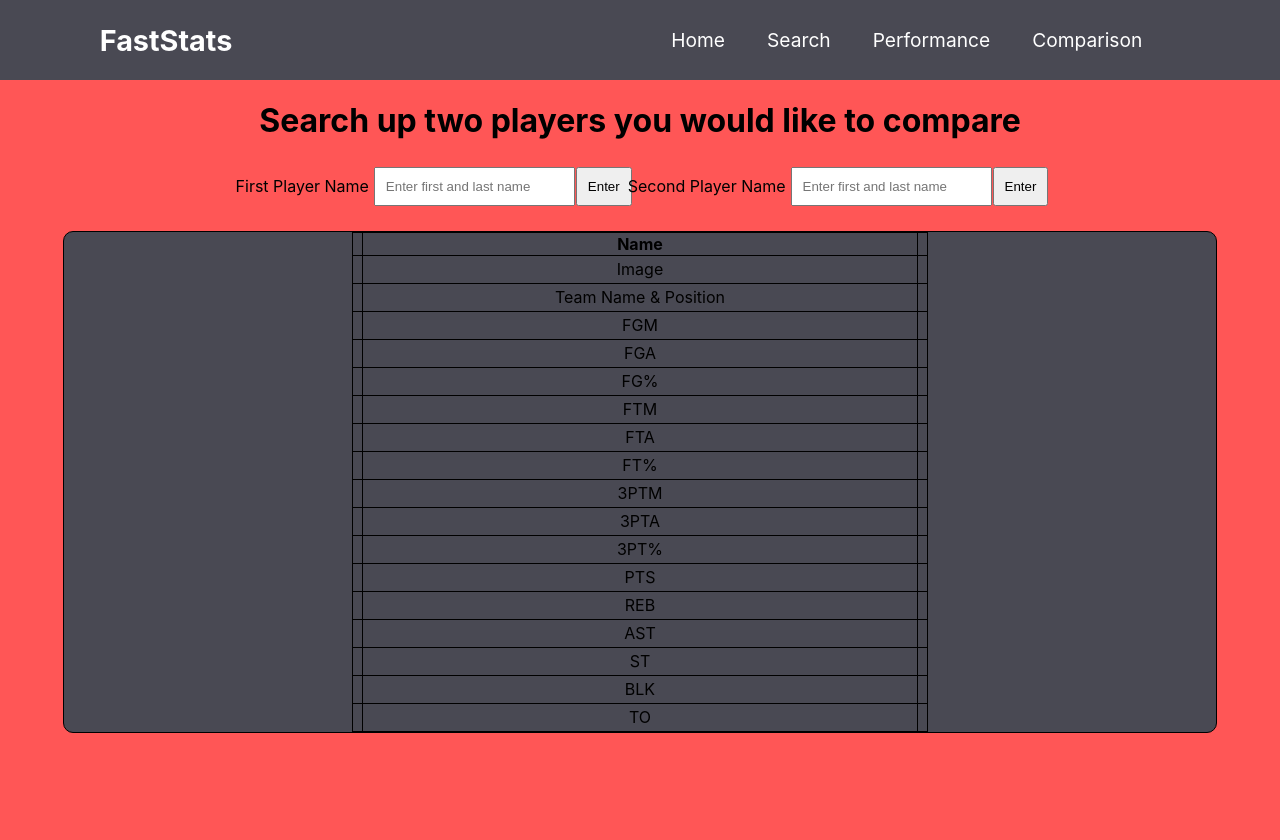
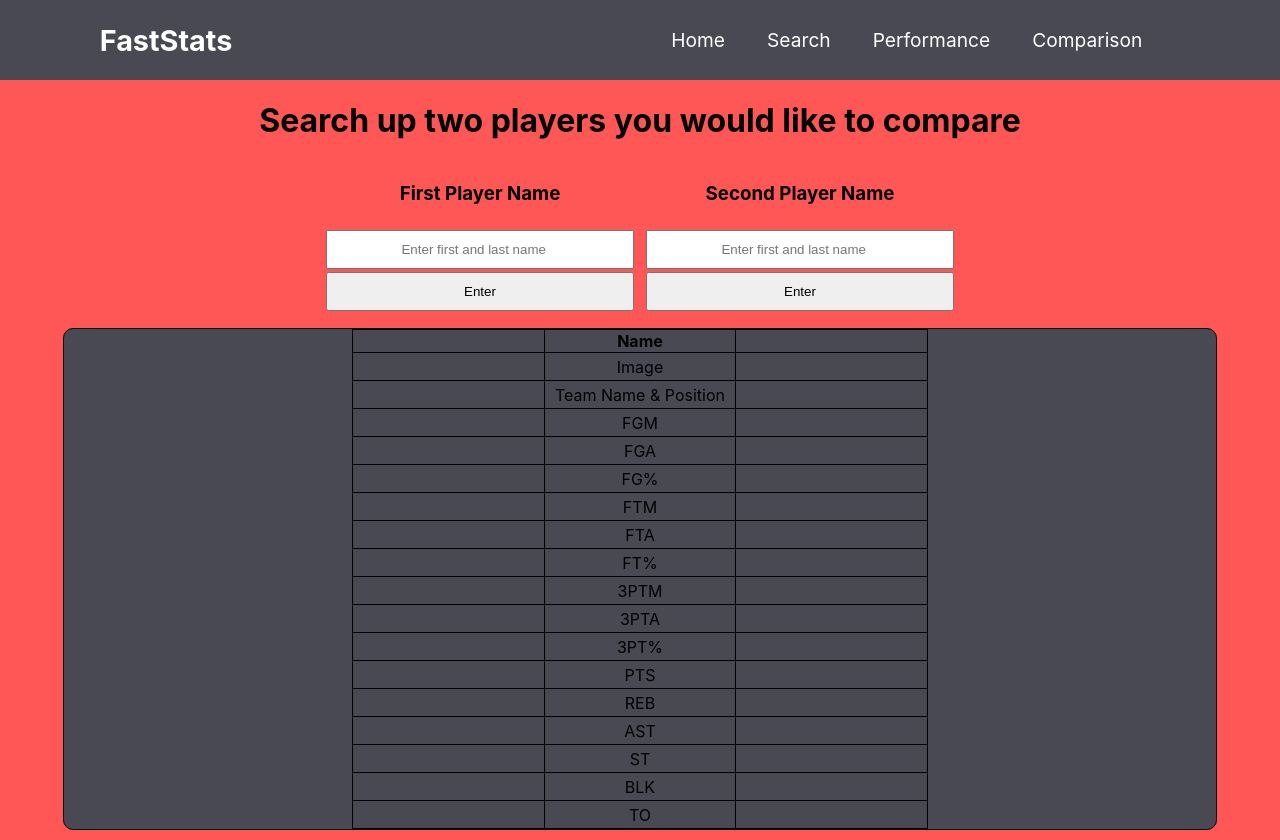
Before and after one commit to ntommy06/CS410P-FinalProject, a React (Create React App) app in the folder my-app/: page /compare in a window 1280 px wide. Before the commit the page ends 800 px from the top, so only its background shows below. Built offline with nearby package versions, Linux system fonts and the light colour scheme.

Commit message:
Completed Compare - Need Images v2

```diff
--- a/my-app/src/pages/Compare.css
+++ b/my-app/src/pages/Compare.css
@@ -26,7 +26,7 @@
     justify-content: center;
 }
 
-.myTable {
+table.myTable {
     border: 1px solid;
     border-collapse: collapse;
     position: relative;
@@ -35,10 +35,39 @@
     width: 50%;
 }
 
+table.mainTable {
+    border: none;
+    border-collapse: collapse;
+    position: relative;
+    margin-left: auto;
+    margin-right: auto;
+    width: 50%;
+}
 
+#textName {
+    display: flex;
+    position: relative;
+}
 
-
-th, td {
+.myTable th, .myTable td {
     border: 1px solid black;
     text-align: center;
+    width: 30%;
 }
+
+.mainTable th, .mainTable td {
+    border: none;
+    text-align: center;
+    width: 50%;
+}
+
+input {
+    width: 97%;
+    text-align: center;
+    justify-content: center;
+}
+
+button {
+    width: 97%;
+
+}
--- a/my-app/src/pages/Compare.js
+++ b/my-app/src/pages/Compare.js
@@ -21,25 +21,27 @@ class Compare extends Component {
             <div className='myCompare'>
                 <h1>Search up two players you would like to compare</h1>
             </div>
-            <div className="search">
-                First Player Name
-                <input
-                    type="search"
-                    id="compare1"
-                    placeholder="Enter first and last name"
-                    name="input"
-                />
-                <button type="submit" id="btn" onClick={this.getPlayerId1}>Enter</button>
-
-                Second Player Name
-                <br />
-                <input
-                    type="search"
-                    id="compare2"
-                    placeholder="Enter first and last name"
-                    name="input"
-                />
-                <button type="submit" id="btn" onClick={this.getPlayerId2}>Enter</button>
+            <div>
+                <table className="mainTable">
+                    <tbody>
+                        <tr>
+                        <td>
+                            <h3>First Player Name</h3>
+                        </td>
+                        <td>
+                            <h3>Second Player Name</h3>
+                        </td>
+                        </tr>
+                        <tr>
+                            <td><input id="compare1" name="input" type="search" placeholder="Enter first and last name" /> </td>
+                            <td><input id="compare2" name="input" type="search" placeholder="Enter first and last name" /> </td>
+                        </tr>
+                        <tr>
+                            <td><button id="btn" type="submit" onClick={this.getPlayerId1}>Enter</button></td>
+                            <td><button id="btn" type="submit" onClick={this.getPlayerId2}>Enter</button></td>
+                        </tr>
+                    </tbody>
+                </table>
             </div>
             {/* SEARCH HOW TO CREATE A TABLE NEXT TO PUT THESE ELEMENTS INTO THE TABLE FOR COMPARISON */}
 
--- a/my-app/src/pages/Home.js
+++ b/my-app/src/pages/Home.js
@@ -39,7 +39,7 @@ const Home = () => {
           Github
         </a>
         <p id="copright"></p>
-        <p id="copyright">© 2021 Cesar Ochoa-Navarro & Tommy Nguyen.</p>
+        <p id="copyright">© 2021 Cesar Ochoa Navarro & Tommy Nguyen.</p>
       </footer>
     </body>
   );
```
